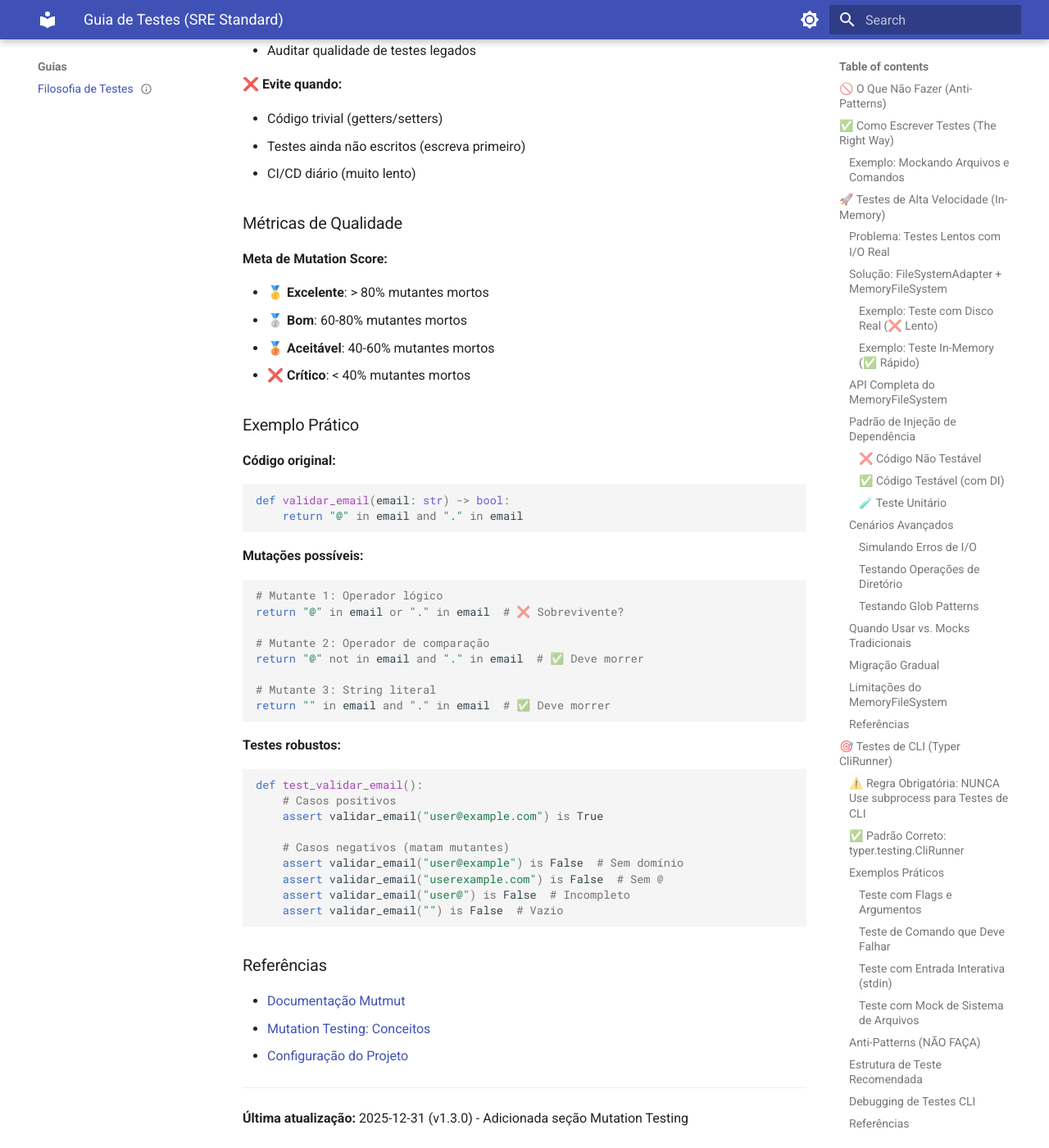
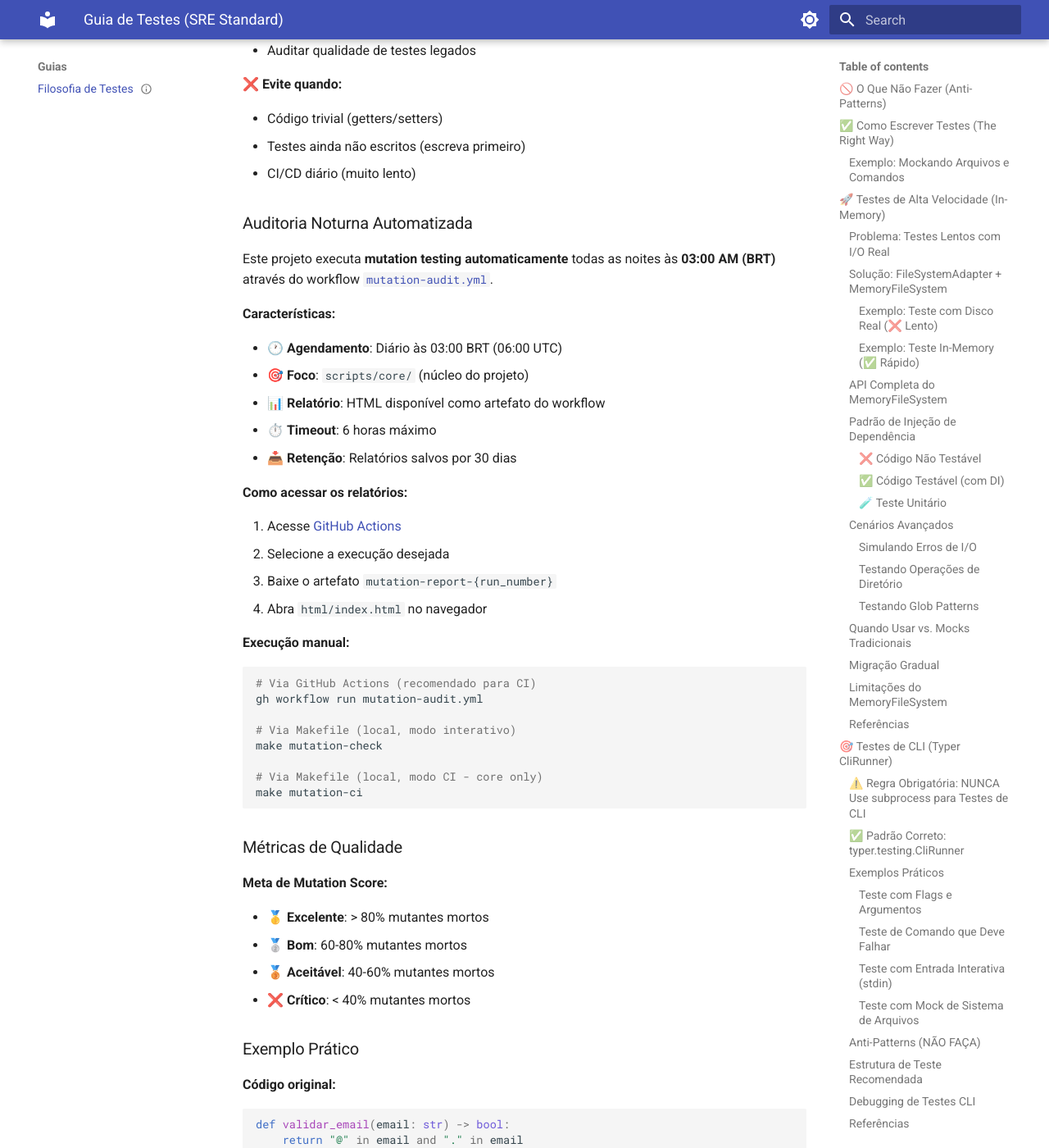
Before and after one commit to Ismael-1712/python-template-profissional, an MkDocs documentation site: the page built from docs/guides/testing.md, in a window 1280 px wide and 1400 px high, scrolled down 13325 px. Shown: the whole window at 82% size. Built offline with MkDocs 1.6.1 and Material for MkDocs 9.7.7, drawn with Linux system fonts in a browser that asks for light colours.

Commit message:
ci(mutation): add scheduled nightly mutation testing workflow

````diff
--- a/docs/guides/testing.md
+++ b/docs/guides/testing.md
@@ -659,6 +659,38 @@ backup = false
 - Testes ainda não escritos (escreva primeiro)
 - CI/CD diário (muito lento)
 
+### Auditoria Noturna Automatizada
+
+Este projeto executa **mutation testing automaticamente** todas as noites às **03:00 AM (BRT)** através do workflow [`mutation-audit.yml`](../../.github/workflows/mutation-audit.yml).
+
+**Características:**
+
+- 🕐 **Agendamento**: Diário às 03:00 BRT (06:00 UTC)
+- 🎯 **Foco**: `scripts/core/` (núcleo do projeto)
+- 📊 **Relatório**: HTML disponível como artefato do workflow
+- ⏱️ **Timeout**: 6 horas máximo
+- 📥 **Retenção**: Relatórios salvos por 30 dias
+
+**Como acessar os relatórios:**
+
+1. Acesse [GitHub Actions](../../actions/workflows/mutation-audit.yml)
+2. Selecione a execução desejada
+3. Baixe o artefato `mutation-report-{run_number}`
+4. Abra `html/index.html` no navegador
+
+**Execução manual:**
+
+```bash
+# Via GitHub Actions (recomendado para CI)
+gh workflow run mutation-audit.yml
+
+# Via Makefile (local, modo interativo)
+make mutation-check
+
+# Via Makefile (local, modo CI - core only)
+make mutation-ci
+```
+
 ### Métricas de Qualidade
 
 **Meta de Mutation Score:**
````
Also changed, not shown: 2 other files.
